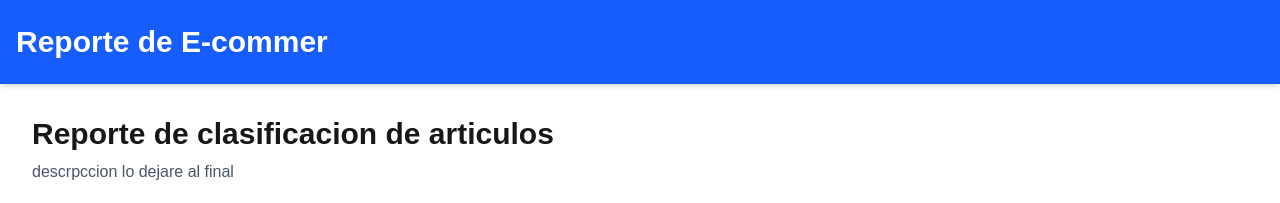
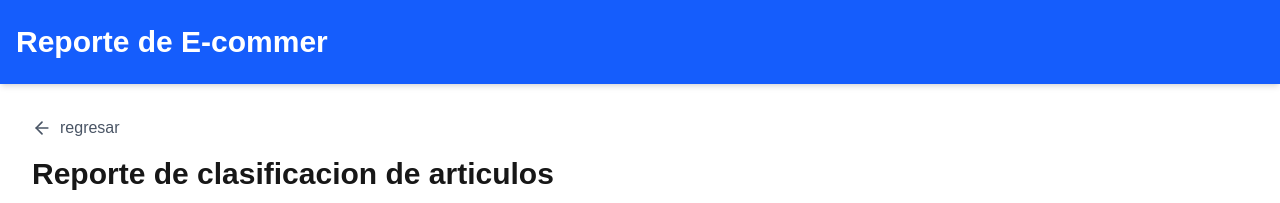
Before and after one commit to Silverz34/Lab-Reportes-Next.js-Reports-Dashboard, a Next.js app: page /reports/2 in a window 1280 px wide. Shown: the top 203 px of the page. Built offline with nearby package versions, Linux system fonts and the light colour scheme; no server answers; the database is empty.

Commit message:
agregando algo no tan necesario

```diff
--- /dev/null
+++ b/components/flecha.tsx
@@ -0,0 +1,11 @@
+import Link from "next/link";
+import { ArrowLeft } from "lucide-react";
+
+export function Flecha(){
+    return(
+        <Link href="/" className="flex items-center gap-2 mb-4 text-gray-600 hover:text-black">
+            <ArrowLeft size={20} />
+            regresar
+        </Link>
+    );
+}
--- a/components/navbar.tsx
+++ b/components/navbar.tsx
@@ -1,11 +1,15 @@
+
+
 export default function navbar(){
  return(
     <header className="w-full bg-blue-600 text-white shadow-md">
+
       <div className="max-w-7xl mx-auto px-4 py-6 flex items-center justify-between">
+
             <div className="text-3xl font-bold">
                Reporte de E-commer
             </div>
       </div>
-    </header>
+   </header>
  );
 }
--- a/package.json
+++ b/package.json
@@ -9,6 +9,7 @@
     "lint": "eslint"
   },
   "dependencies": {
+    "lucide-react": "^0.563.0",
     "next": "^16.1.6",
     "pg": "^8.18.0",
     "react": "19.2.3",
--- a/src/app/reports/1/page.tsx
+++ b/src/app/reports/1/page.tsx
@@ -1,6 +1,7 @@
 import { db } from "../../../../lib/db";
 import Grafica1 from "./grafica1";
 import { reporte1Row } from "../../../../interfaces/reporte1Row";
+import { Flecha } from "../../../../components/flecha";
 
 export default async function Report1Page() {
   const resultado = await db.query('SELECT * FROM reports_vw_1;');
@@ -11,6 +12,7 @@ export default async function Report1Page() {
 
   return (
    <div className="p-8 space-y-8 min-h-screen">
+      <Flecha/>
       <h1 className="text-3xl font-bold mb-2">Reporte de estatus de orden</h1>
       <p className="text-gray-600 mb-6">
        descrpccion lo dejare al final
--- a/src/app/reports/2/page.tsx
+++ b/src/app/reports/2/page.tsx
@@ -1,5 +1,5 @@
 import { db } from "../../../../lib/db";
-//import Link from "next/link";
+import { Flecha } from "../../../../components/flecha";
 import { reporte2Row } from "../../../../interfaces/reporte2Row";
 
 export default async function Report2Page() {
@@ -10,11 +10,12 @@ export default async function Report2Page() {
 
  return(
     <div className="p-8 space-y-8 min-h-screen">
-          <h1 className="text-3xl font-bold mb-2">Reporte de clasificacion de articulos</h1>
-          <p className="text-gray-600 mb-6">
+        <Flecha/>
+        <h1 className="text-3xl font-bold mb-2">Reporte de clasificacion de articulos</h1>
+        <p className="text-gray-600 mb-6">
            descrpccion lo dejare al final
-          </p>
-          <br></br>
+        </p>
+        <br></br>
         <div className="grid grid-cols-1 md:grid-cols-3 gap-6 ">
           <div className="bg-white p-6 rounded-lg shadow border-l-4 ">
                 <p className="text-gray-500 font-medium">Precio Promedio Global</p>
--- a/src/app/reports/3/page.tsx
+++ b/src/app/reports/3/page.tsx
@@ -1,7 +1,7 @@
 import Paginacion from "../../../../components/paginacion";
 import {z} from "zod";
-//import Link from "next/link";
 import { getTopBuyers } from "../../../../lib/data";
+import { Flecha } from "../../../../components/flecha";
 
 const searchSchema = z.object({
  minimo: z.coerce.number().positive().optional().default(100),
@@ -17,6 +17,7 @@ export default async function Report3Page({searchParams}: {searchParams : string
     });
  return(
         <div className="p-8">
+            <Flecha/>
             <h1 className="text-3xl font-bold mb-2">Reporte de estatus de orden</h1>
             <p className="text-gray-600 mb-6">
              descrpccion lo dejare al final
```
Also changed, not shown: 1 other file (tests, documents, lock files or other folders).
